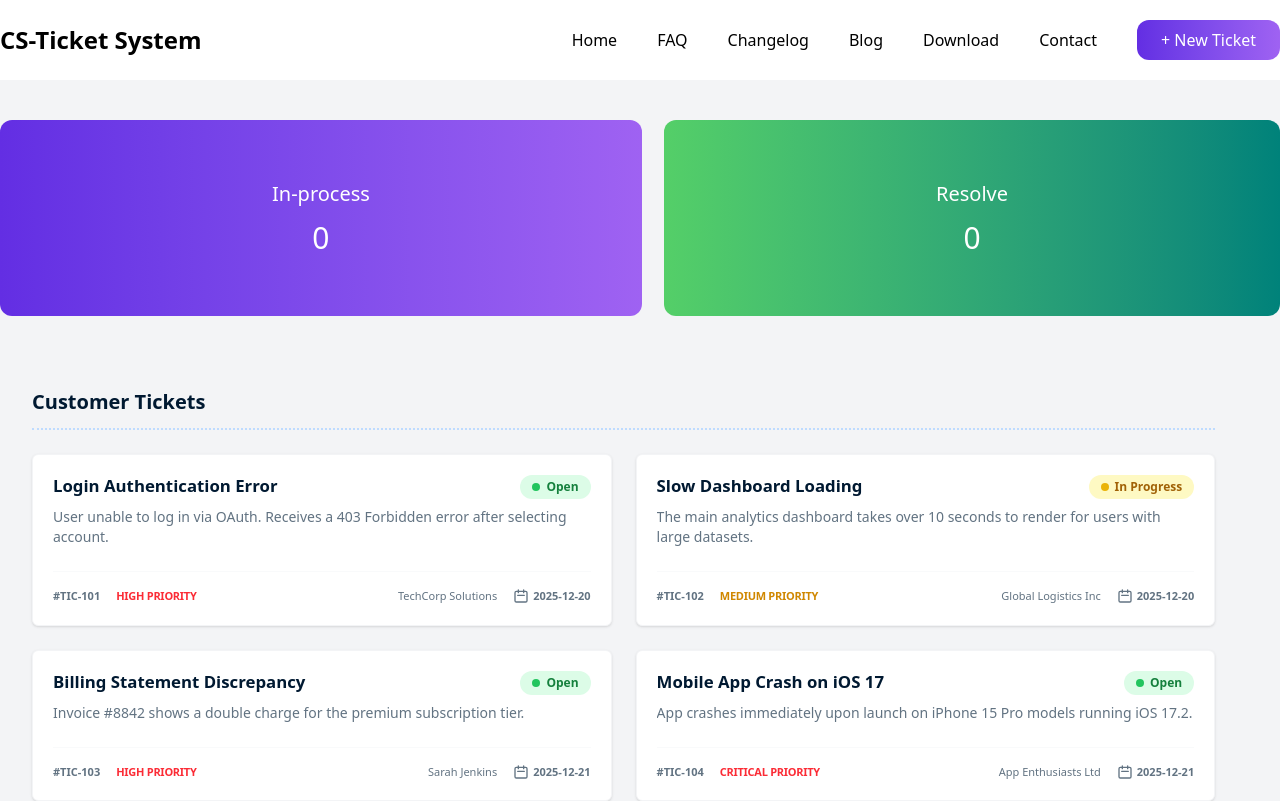
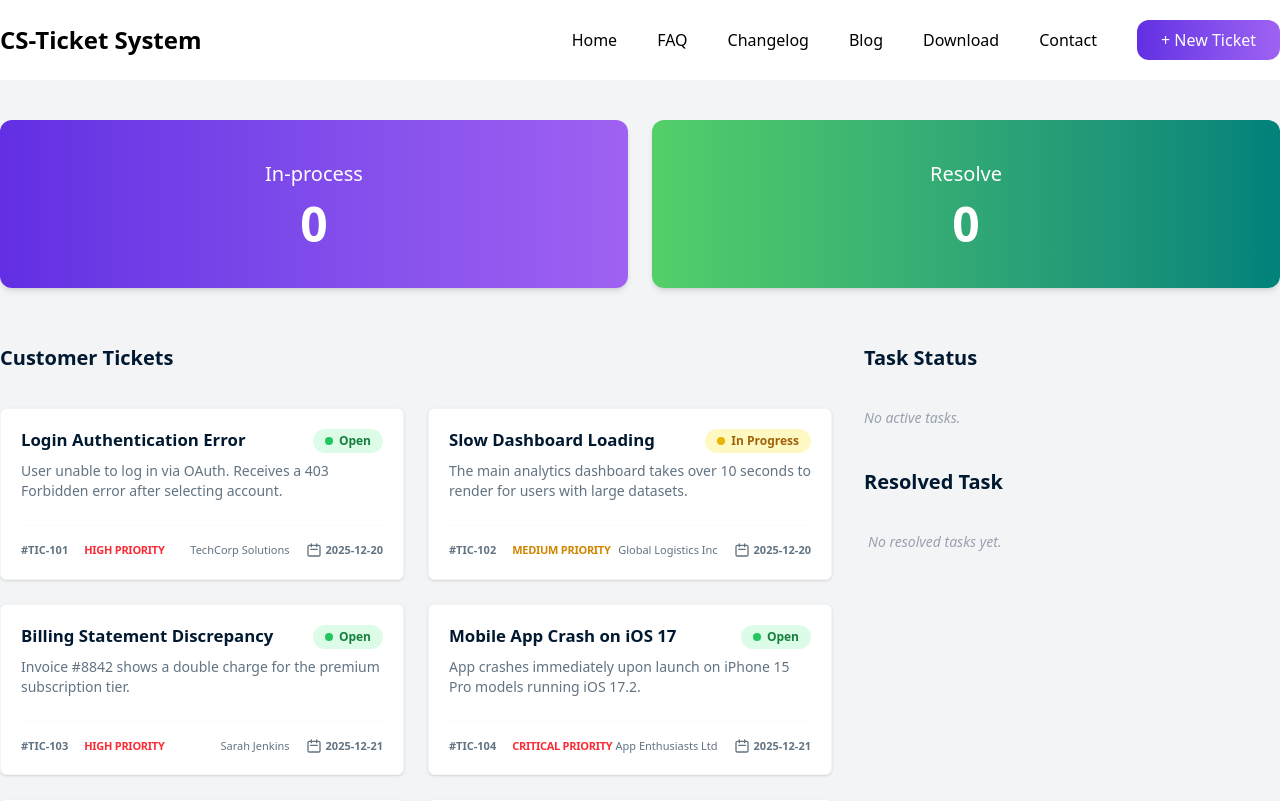
Before and after one commit to tauhid4678/Assignment07, a React (Vite) app: page / in a window 1280 px wide. Shown: the top 801 px of the page. Built offline with nearby package versions, Linux system fonts and the light colour scheme.

Commit message:
task tickets status fixed

```diff
--- a/package.json
+++ b/package.json
@@ -13,6 +13,7 @@
     "@tailwindcss/vite": "^4.1.18",
     "react": "^19.2.0",
     "react-dom": "^19.2.0",
+    "react-toastify": "^11.0.5",
     "tailwindcss": "^4.1.18"
   },
   "devDependencies": {
--- a/src/Components/Banner.jsx
+++ b/src/Components/Banner.jsx
@@ -1,17 +1,20 @@
 import React from "react";
 
-const Banner = () => {
+const Banner = ({ inProgressCount, resolvedCount }) => {
   return (
-    <div className="flex items-center justify-between  text-white text-center py-10">
-      <div className=" flex-col py-15 px-68 bg-gradient-to-r from-[#632EE3] to-[#9F62F2] rounded-xl ">
+    <div className="flex items-center justify-between text-white text-center py-10 gap-6">
+      <div className="flex-1 flex flex-col py-10 bg-gradient-to-r from-[#632EE3] to-[#9F62F2] rounded-xl shadow-md">
         <div>
           <h1 className="text-xl mb-3">In-process</h1>
-          <h1 className="text-3xl">0</h1>
+          <h1 className="text-5xl font-bold">{inProgressCount}</h1>
         </div>
       </div>
-      <div className=" flex-col  py-15 px-68 bg-gradient-to-r from-[#54CF68] to-[#00827A] rounded-xl">
-        <h1 className="text-xl mb-3">Resolve</h1>
-        <h1 className="text-3xl">0</h1>
+
+      <div className="flex-1 flex flex-col py-10 bg-gradient-to-r from-[#54CF68] to-[#00827A] rounded-xl shadow-md">
+        <div>
+          <h1 className="text-xl mb-3">Resolve</h1>
+          <h1 className="text-5xl font-bold">{resolvedCount}</h1>
+        </div>
       </div>
     </div>
   );
--- a/src/Components/Body.jsx
+++ b/src/Components/Body.jsx
@@ -1,17 +1,65 @@
-import React from "react";
+import React, { useState, useEffect } from "react";
 import Container from "./Container";
 import Banner from "./Banner";
 import Tickets from "./Tickets";
 import Task from "./Task";
 
 const Body = () => {
+  const [allTickets, setAllTickets] = useState([]);
+  const [inProgress, setInProgress] = useState([]);
+  const [resolved, setResolved] = useState([]);
+  const [loading, setLoading] = useState(true);
+
+  useEffect(() => {
+    fetch("./data.json")
+      .then((res) => res.json())
+      .then((data) => {
+        setAllTickets(data.tickets);
+        setLoading(false);
+      });
+  }, []);
+
+  const handleStartTask = (ticket) => {
+    if (
+      inProgress.find((t) => t.id === ticket.id) ||
+      resolved.find((t) => t.id === ticket.id)
+    ) {
+      alert("Already in progress or resolved!");
+      return;
+    }
+    setInProgress([...inProgress, ticket]);
+    alert(`Added: ${ticket.title}`);
+  };
+
+  const handleCompleteTask = (task) => {
+    setInProgress(inProgress.filter((t) => t.id !== task.id));
+    setResolved([...resolved, task]);
+    alert(`Completed: ${task.title}`);
+  };
+
+  if (loading)
+    return <div className="text-center p-10">Loading Dashboard...</div>;
+
   return (
-    <div className="bg-gray-100">
+    <div className="bg-gray-100 min-h-screen">
       <Container>
-        <Banner></Banner>
-        <div className="flex items-center justify-between">
-          <Tickets></Tickets>
-          <Task></Task>
+        <Banner
+          inProgressCount={inProgress.length}
+          resolvedCount={resolved.length}
+        />
+
+        <div className="flex flex-col lg:flex-row gap-8">
+          <div className="lg:w-2/3">
+            <Tickets tickets={allTickets} onTicketClick={handleStartTask} />
+          </div>
+
+          <div className="lg:w-1/3">
+            <Task
+              inProgress={inProgress}
+              resolved={resolved}
+              onComplete={handleCompleteTask}
+            />
+          </div>
         </div>
       </Container>
     </div>
--- a/src/Components/Task.jsx
+++ b/src/Components/Task.jsx
@@ -1,7 +1,58 @@
 import React from "react";
 
-const Task = () => {
-  return <div>Task</div>;
+const Task = ({ inProgress = [], resolved = [], onComplete }) => {
+  return (
+    <div className="space-y-10">
+      <section className="mt-4">
+        <h2 className="text-xl font-bold text-[#001931] mb-6  pb-3">
+          Task Status
+        </h2>
+        <div className="space-y-4">
+          {inProgress.map((task) => (
+            <div
+              key={task.id}
+              className="bg-white p-5 rounded-lg border border-gray-100 shadow-sm"
+            >
+              <h4 className="text-[#001931] font-bold mb-4">{task.title}</h4>
+              <button
+                onClick={() => onComplete(task)}
+                className="w-full bg-[#00a854] text-white py-2 rounded-md font-bold hover:bg-[#008f47] transition-all"
+              >
+                Complete
+              </button>
+            </div>
+          ))}
+          {inProgress.length === 0 && (
+            <p className="text-gray-400 text-sm italic">No active tasks.</p>
+          )}
+        </div>
+      </section>
+
+      <section>
+        <h2 className="text-xl font-bold text-[#001931] mb-6  pb-3">
+          Resolved Task
+        </h2>
+        <div className="space-y-2">
+          {resolved.length > 0 ? (
+            resolved.map((task) => (
+              <div
+                key={task.id}
+                className="p-3 bg-[#E0E7FF] border border-gray-100 rounded text-sm flex items-center gap-2"
+              >
+                <h1 className="text-[#001931] font-medium truncate">
+                  {task.title}
+                </h1>
+              </div>
+            ))
+          ) : (
+            <p className="text-gray-400 text-sm italic ml-1">
+              No resolved tasks yet.
+            </p>
+          )}
+        </div>
+      </section>
+    </div>
+  );
 };
 
 export default Task;
--- a/src/Components/Tickets.jsx
+++ b/src/Components/Tickets.jsx
@@ -1,46 +1,15 @@
-import React, { useState, useEffect } from "react";
+import React from "react";
 
-const Ticket = () => {
-  const [tickets, setTickets] = useState([]);
-  const [loading, setLoading] = useState(true);
-
-  useEffect(() => {
-    fetch("./data.json")
-      .then((response) => {
-        if (!response.ok) throw new Error("File not found");
-        return response.json();
-      })
-      .then((data) => {
-        setTickets(data.tickets);
-        setLoading(false);
-      })
-      .catch((error) => {
-        console.error("Error fetching tickets:", error);
-        setLoading(false);
-      });
-  }, []);
-
+const Tickets = ({ tickets, onTicketClick }) => {
   const getStatusStyles = (status) => {
     const normalized = status.toLowerCase();
     if (normalized === "open") return "bg-[#dcfce7] text-[#15803d]";
-    if (normalized.includes("progress")) return "bg-[#fef9c3] text-[#a16207]";
-    return "bg-gray-100 text-gray-700";
+    return "bg-[#fef9c3] text-[#a16207]";
   };
 
-  if (loading)
-    return (
-      <div className="p-8 text-slate-500 text-center">Loading tickets...</div>
-    );
-  if (tickets.length === 0)
-    return (
-      <div className="p-8 text-red-500 text-center font-semibold">
-        No tickets found.
-      </div>
-    );
-
   return (
-    <div className=" p-8 min-h-screen">
-      <h2 className="text-xl font-bold text-[#001931] mb-6 border-b-2 border-dotted border-blue-200 pb-3">
+    <div className="py-4 min-h-screen">
+      <h2 className="text-xl font-bold text-[#001931] mb-6  pb-3">
         Customer Tickets
       </h2>
 
@@ -48,7 +17,8 @@ const Ticket = () => {
         {tickets.map((ticket) => (
           <div
             key={ticket.id}
-            className="bg-white p-5 rounded-md shadow-sm border border-gray-100 flex flex-col justify-between hover:border-blue-100 transition-colors"
+            onClick={() => onTicketClick(ticket)}
+            className="bg-white p-5 rounded-md shadow-sm border border-gray-100 flex flex-col justify-between hover:border-blue-400 cursor-pointer transition-all active:scale-95"
           >
             <div>
               <div className="flex justify-between items-start mb-2">
@@ -109,7 +79,7 @@ const Ticket = () => {
                     />
                   </svg>
 
-                  {ticket.createdAt.split("T")[0]}
+                  {ticket.createdAt?.split("T")[0] || "1/15/2024"}
                 </div>
               </div>
             </div>
@@ -120,4 +90,4 @@ const Ticket = () => {
   );
 };
 
-export default Ticket;
+export default Tickets;
```
Also changed, not shown: 1 other file (tests, documents, lock files or other folders).
